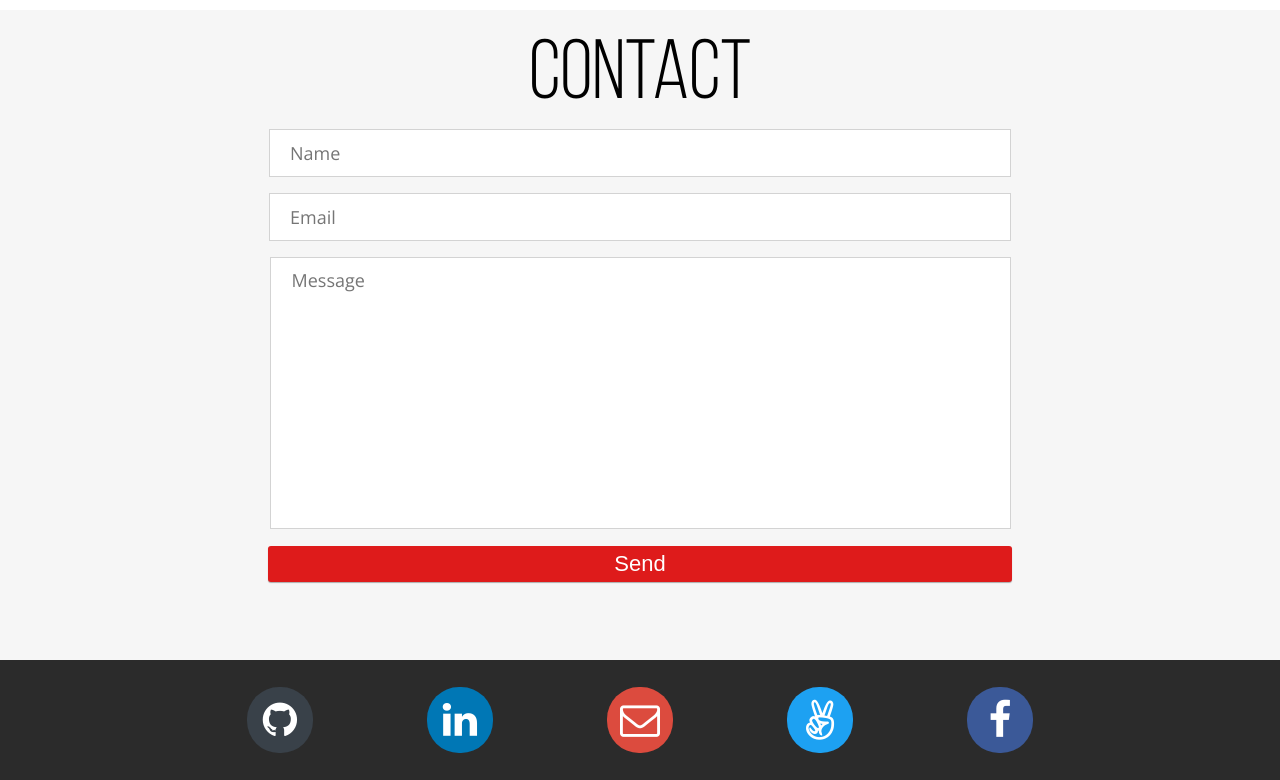
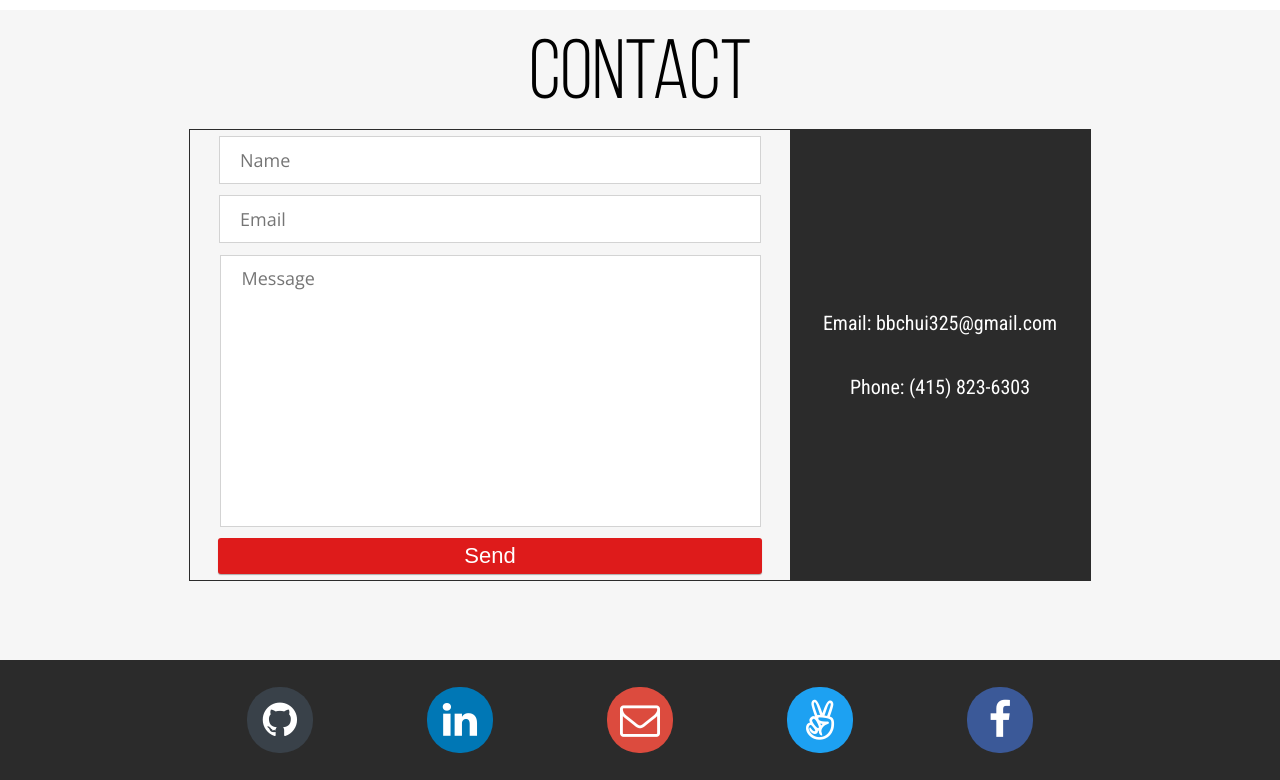
Before and after one commit to bbchui/Portfolio, a React (Create React App) app: page / in a window 1280 px wide. Shown: the part 3390-4170 px from the top of the page. Built offline with nearby package versions, Linux system fonts and the light colour scheme; some icons are missing.

Commit message:
changed photo and adjust contact section

```diff
--- a/src/App.css
+++ b/src/App.css
@@ -267,6 +267,15 @@ section.project {
   background: #F6F6F6;
 }
 
+.contact-border {
+  border: 1px solid #2b2b2b;
+  width: 900px;
+  /*padding: 10px;*/
+  height: 450px;
+  background: transparent;
+  display: flex;
+}
+
 .contacts-section {
   display: flex;
   flex-direction: column;
@@ -277,18 +286,18 @@ section.project {
 form {
   /*background: #F6F6F6;*/
   display: flex;
-  width: 700px;
-  height: 400px;
-  margin: auto;
+  width: 600px;
+  height: 450px;
+  /*margin: auto;*/
   flex-direction: column;
   align-items: center;
-  justify-content: space-between;
-  /*justify-content: center;*/
+  justify-content: space-around;
+  /*border-right: 1px solid black;*/
 }
 
 input {
   font-family: 'Open Sans', sans-serif;
-  width: 700px;
+  width: 500px;
   font-size: 18px;
   height: 46px;
   padding: 0 20px;
@@ -306,7 +315,7 @@ input:focus {
 textarea {
   font-family: 'Open Sans', sans-serif;
   height: 250px;
-  width: 697px;
+  width: 497px;
   /*color: #4F4E4E;*/
   color: #7e7575;
   font-size: 18px;
@@ -326,7 +335,7 @@ textarea:focus {
 
 
 button.send {
-  width: 744px;
+  width: 544px;
   height: 36px;
   font-size: 22px;
   background: #DE1B1B;
@@ -334,7 +343,7 @@ button.send {
   border: none;
   border-radius: 3px;
   box-shadow: 0 1px 1px rgba(0,0,0,0.3);
-  margin-top: 17px;
+  /*margin-top: 17px;*/
   outline: none;
   cursor: pointer;
   transition: background-color 0.5s ease;
@@ -345,6 +354,23 @@ button.send:hover {
   background-color: #ed1d1d;
   /*opacity: 0.9;*/
 }
+
+.contact-info {
+  background: #2b2b2b;
+  width: 300px;
+  display: flex;
+  flex-direction: column;
+  align-items: center;
+  justify-content: center;
+}
+
+.contact-info > p {
+  color: white;
+  font-family: 'Roboto Condensed', sans-serif;
+  font-size: 20px;
+}
+
+
 
 .footer {
   height: 50px;
--- a/src/contact.jsx
+++ b/src/contact.jsx
@@ -49,13 +49,19 @@ class Contact extends React.Component {
   render() {
     return(
       <div className="contacts-section">
+        <div className="contact-border">
           <form>
             <input type="text" onChange={this.update('name')} value={this.state.name} placeholder="Name"/>
             <input type="text" onChange={this.update('email')} value={this.state.email} placeholder="Email"/>
             <textarea type="text" onChange={this.update('message')} value={this.state.message} placeholder="Message"/>
-        </form>
             <button className="send" onClick={this.handleSubmit}>Send</button>
             {this.handleError()}
+          </form>
+          <div className="contact-info">
+            <p>Email: bbchui325@gmail.com</p>
+            <p>Phone: (415) 823-6303</p>
+          </div>
+        </div>
       </div>
     )
   }
```
Also changed, not shown: src/sf.jpg (deleted), src/sf5.jpg. Lines whose indentation alone changed are shown as unchanged.
